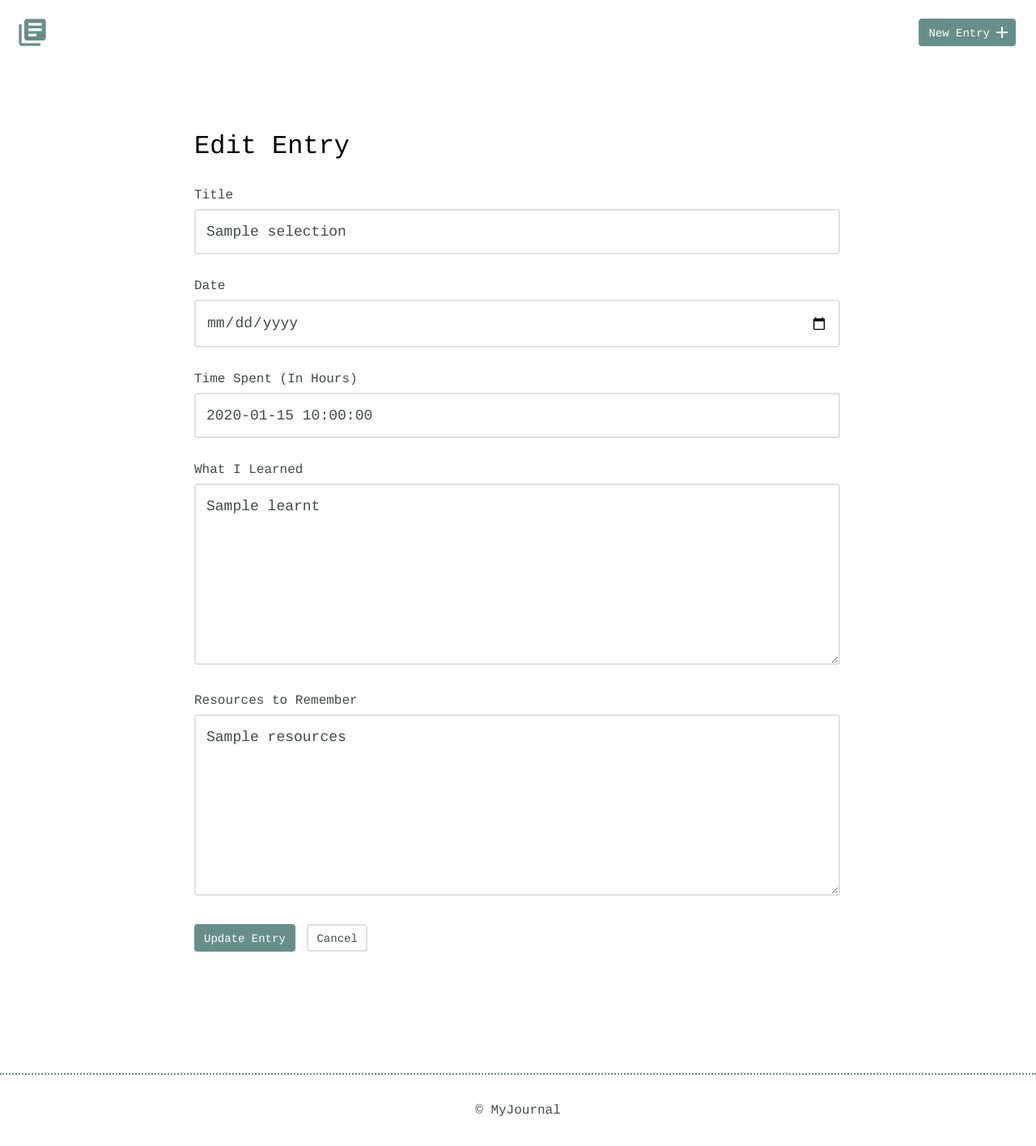
After one commit to jmaletto1/Techdegree-Project-5, a Python web app: template templates/edit.html in a window 1280 px wide. The commit adds this page. Shown: the whole page at 81% size. Run offline with Jinja, Linux system fonts and the light colour scheme; the template is opened without the code that fills it: most values are stand-ins (such as "Sample title", 1, 10 or a date in 2020).

Commit message:
3rd Round of Updates

```diff
--- a/models.py
+++ b/models.py
@@ -8,9 +8,9 @@ class Journal(Model):
     j_id = IntegerField(primary_key=True)
     title = TextField(unique=True)
     date = DateTimeField(default=datetime.datetime.now)
-    time_spent = IntegerField
-    learnt = TextField
-    resources = TextField
+    time_spent = IntegerField(null=False)
+    learnt = TextField(null=False)
+    resources = TextField(null=False)
 
     class Meta:
         database = DATABASE
--- a/templates/detail.html
+++ b/templates/detail.html
@@ -14,7 +14,7 @@
         <header>
             <div class="container">
                 <div class="site-header">
-                    <a class="logo" href="index.html"><i class="material-icons">library_books</i></a>
+                    <a class="logo" href="{{ url_for('index') }}"><i class="material-icons">library_books</i></a>
                     <a class="button icon-right" href="{{ url_for('create') }}"><span>New Entry</span> <i class="material-icons">add</i></a>
                 </div>
             </div>
@@ -26,7 +26,7 @@
                 <div class="entry-list single">
                     <article>
                         <h1>{{ x.title }}</h1>
-                        <time datetime="{{ x.date.strftime('%d %M %Y') }}">Date Created: {{ x.date.strftime('%d %M %Y') }}</time>
+                        <time datetime="{{ x.date.strftime('%d %m %Y') }}">Date Created: {{ x.date.strftime('%d %m %Y') }}</time>
                         <div class="entry">
                             <h3>Time Spent: </h3>
                             <p>{{ x.time_spent }} Hours</p>
@@ -52,7 +52,7 @@
                 </div>
             </div>
             <div class="edit">
-                <p><a href="edit.html">Edit Entry</a></p>
+                <p><a href="{{ url_for('edit', id=x.j_id) }}">Edit Entry</a></p>
                 <p><a href="{{ url_for('delete', id=x.j_id) }}">Delete Entry</a></p>
                 {% endfor %}
                 {% endblock %}
--- /dev/null
+++ b/templates/edit.html
@@ -0,0 +1,54 @@
+<!DOCTYPE html>
+<html>
+    <head>
+        <meta charset="utf-8">
+        <meta http-equiv="x-ua-compatible" content="ie=edge">
+        <title>MyJournal</title>
+        <link href="https://fonts.googleapis.com/css?family=Cousine:400" rel="stylesheet" type="text/css">
+        <link href="https://fonts.googleapis.com/css?family=Work+Sans:600" rel="stylesheet" type="text/css">
+        <link href="https://fonts.googleapis.com/icon?family=Material+Icons" rel="stylesheet">
+        <link rel="stylesheet" href="/static/css/normalize.css">
+        <link rel="stylesheet" href="/static/css/site.css">
+    </head>
+    <body>
+        <header>
+            <div class="container">
+                <div class="site-header">
+					<a class="logo" href="{{ url_for('index') }}"><i class="material-icons">library_books</i></a>
+                    <a class="button icon-right" href="{{ url_for('create') }}"><span>New Entry</span> <i class="material-icons">add</i></a>
+                </div>
+            </div>
+        </header>
+        <section>
+            <div class="container">
+                <div class="edit-entry">
+					{% block content %}
+					{% for y in selection %}
+                    <h2>Edit Entry</h2>
+                    <form method="POST" action="" class="form">
+						{{ form.hidden_tag() }}
+						<label for="title">Title</label>
+                        <input id="title" type="text" name="title" value="{{ y.title }}"><br>
+                        <label for="date">Date</label>
+                        <input id="date" type="date" name="date" value="{{ y.date }}"><br>
+                        <label for="time_spent"> Time Spent (In Hours)</label>
+                        <input id="time_spent" type="text" name="time_spent" value="{{ y.time_spent }}"><br>
+                        <label for="learnt">What I Learned</label>
+                        <textarea id="learnt" rows="5" name="learnt">{{ y.learnt }}</textarea>
+                        <label for="resources">Resources to Remember</label>
+                        <textarea id="resources" rows="5" name="resources">{{ y.resources }}</textarea>
+                        <input type="submit" value="Update Entry" class="button">
+                        <a href="{{ url_for('index') }}" class="button button-secondary">Cancel</a>
+                    </form>
+					{% endfor %}
+					{% endblock %}
+                </div>
+            </div>
+        </section>
+        <footer>
+            <div>
+                &copy; MyJournal
+            </div>
+        </footer>
+    </body>
+</html>
--- a/templates/index.html
+++ b/templates/index.html
@@ -26,7 +26,7 @@
                     {% for i in stream %}
                         <article>
                             <h2><a href="/entries/{{i.j_id}}">{{ i.title }}</a></h2>
-							<time datetime="{{ i.date.strftime('%d %M %Y') }}">{{ i.date.strftime('%d %M %Y') }}</time>
+                            <time datetime="{{ i.date.strftime('%d %m %Y') }}">{{ i.date.strftime('%d %m %Y') }}</time>
                         </article>
                     {% endfor %}
                     {% endblock %}
--- a/templates/new.html
+++ b/templates/new.html
@@ -15,7 +15,7 @@
         <header>
             <div class="container">
                 <div class="site-header">
-                    <a class="logo" href="index.html"><i class="material-icons">library_books</i></a>
+                    <a class="logo" href="{{ url_for('index') }}"><i class="material-icons">library_books</i></a>
                     <a class="button icon-right" href="new.html"><span>New Entry</span> <i class="material-icons">add</i></a>
                 </div>
             </div>
```
Also changed, not shown: app.py (+17 -4 lines), Readme.MD (added), 1 other file. Lines whose indentation alone changed are shown as unchanged.
